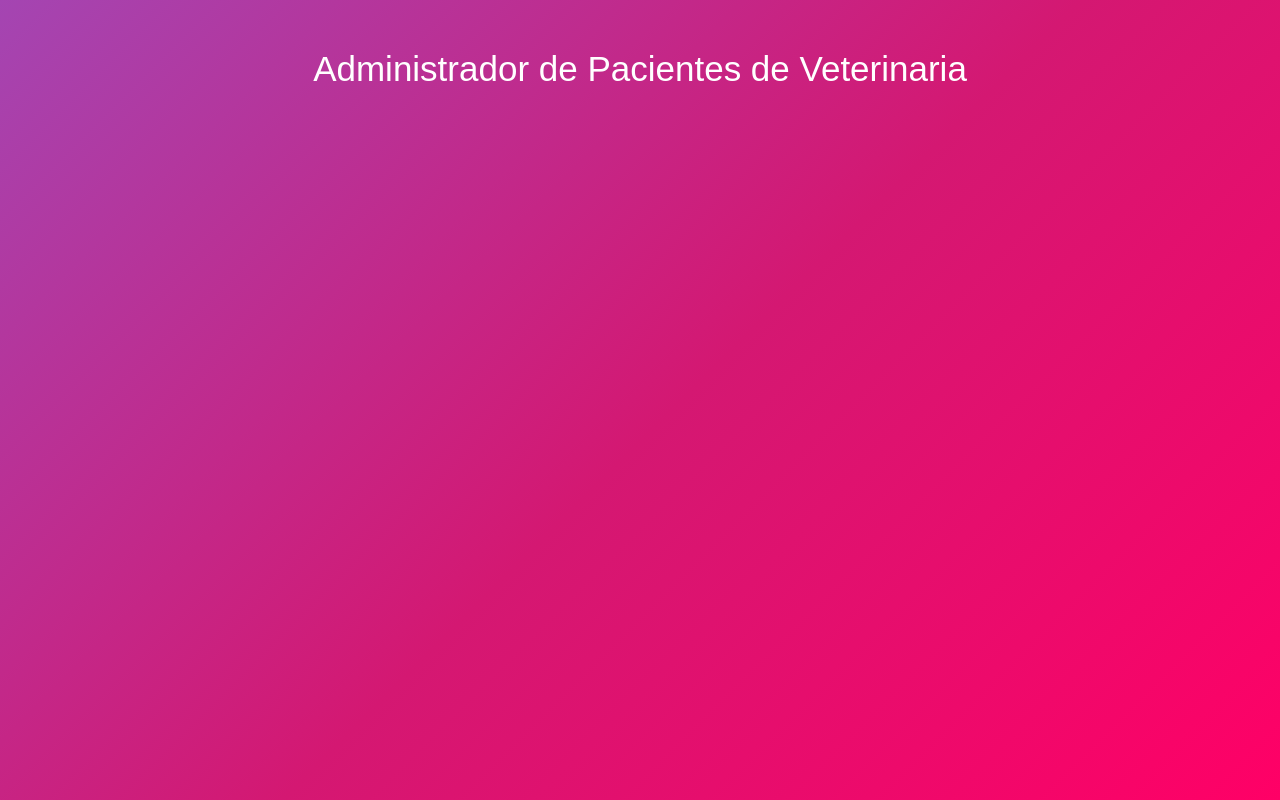
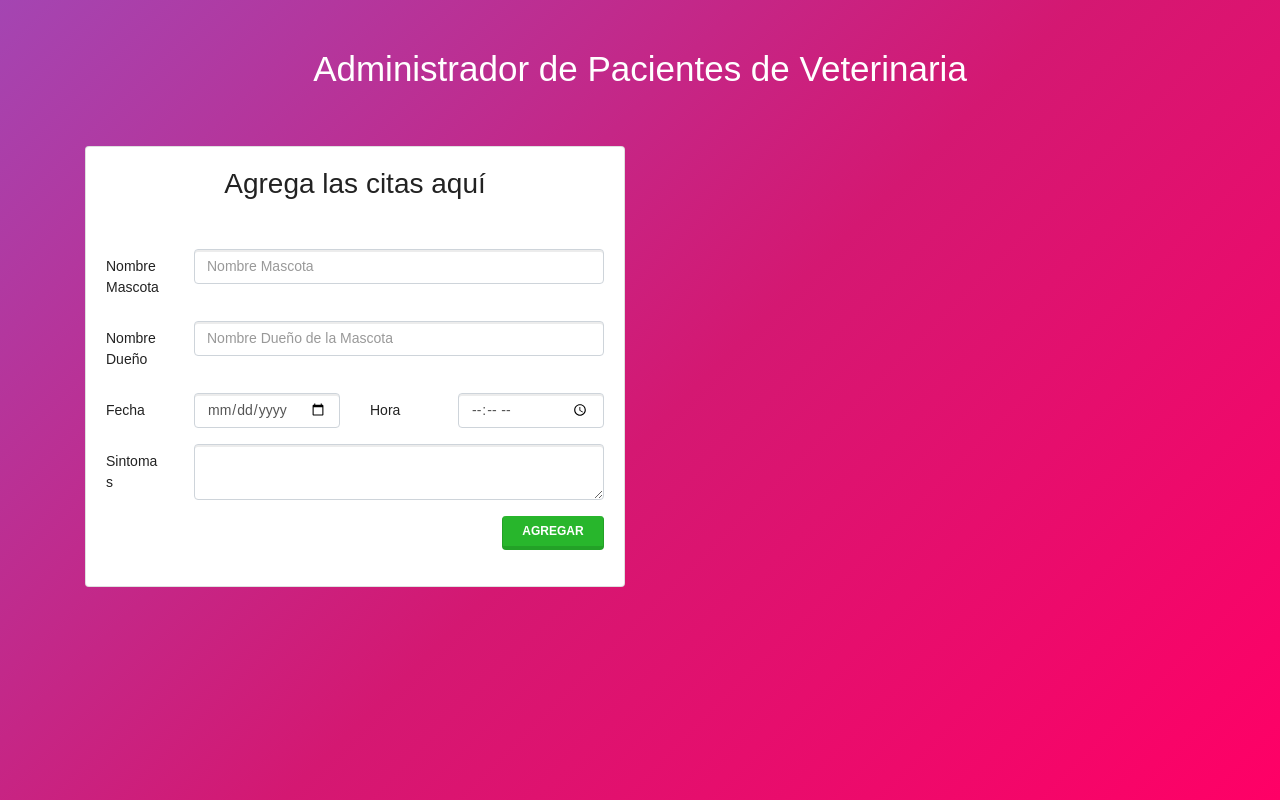
Before and after one commit to PabloAdriaensens/citasreact, a React (Create React App) app: page / in a window 1280 px wide. Built offline with nearby package versions, Linux system fonts and the light colour scheme.

Commit message:
Creación formulario AgregarCita y conexión con App

```diff
--- a/src/App.js
+++ b/src/App.js
@@ -1,13 +1,19 @@
 import React, {Component} from 'react';
-import Header from "./componentes/header";
+import Header from "./componentes/Header";
+import AgregarCita from "./componentes/AgregarCita";
 
 class App extends Component {
     render() {
         return (
-            <div className="App">
+            <div className="container">
                 <Header
-                    titulo = {'Administrador de Pacientes de Veterinaria'}
+                    titulo={'Administrador de Pacientes de Veterinaria'}
                 />
+                <div className="row">
+                    <div className="col-md-6">
+                        <AgregarCita/>
+                    </div>
+                </div>
             </div>
         );
     }
--- /dev/null
+++ b/src/componentes/AgregarCita.js
@@ -0,0 +1,55 @@
+import React, {Component} from 'react';
+
+class AgregarCita extends Component {
+    state = {}
+
+    render() {
+        return (
+            <div className="card mt-5">
+                <div className="card-body">
+                    <h2 className="card-title text-center mb-5">Agrega las citas aquí</h2>
+                    <form>
+                        <div className="form-group row">
+                            <label className="col-sm-4 col-lg-2 col-form-label">Nombre Mascota</label>
+                            <div className="col-sm-8 col-lg-10">
+                                <input type="text" className="form-control" placeholder="Nombre Mascota"/>
+                            </div>
+                        </div>
+                        <div className="form-group row">
+                            <label className="col-sm-4 col-lg-2 col-form-label">Nombre Dueño</label>
+                            <div className="col-sm-8 col-lg-10">
+                                <input type="text" className="form-control" placeholder="Nombre Dueño de la Mascota"/>
+                            </div>
+                        </div>
+
+                        <div className="form-group row">
+                            <label className="col-sm-4 col-lg-2 col-form-label">Fecha</label>
+                            <div className="col-sm-8 col-lg-4  mb-4 mb-lg-0">
+                                <input type="date" className="form-control"/>
+                            </div>
+
+                            <label className="col-sm-4 col-lg-2 col-form-label">Hora</label>
+                            <div className="col-sm-8 col-lg-4">
+                                <input type="time" className="form-control"/>
+                            </div>
+                        </div>
+
+                        <div className="form-group row">
+                            <label className="col-sm-4 col-lg-2 col-form-label">Sintomas</label>
+                            <div className="col-sm-8 col-lg-10">
+                                <textarea className="form-control"></textarea>
+                            </div>
+                        </div>
+                        <div className="form-group row justify-content-end">
+                            <div className="col-sm-3">
+                                <button type="submit" className="btn btn-success w-100">Agregar</button>
+                            </div>
+                        </div>
+                    </form>
+                </div>
+            </div>
+        );
+    }
+}
+
+export default AgregarCita;
```
Also changed, not shown: src/index.css (+3 -9 lines), src/componentes/Header.js (renamed from src/componentes/header.js).
